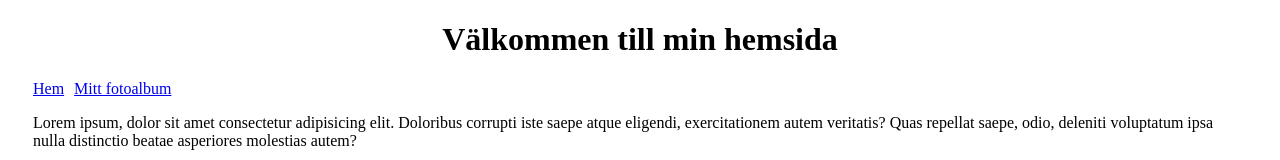
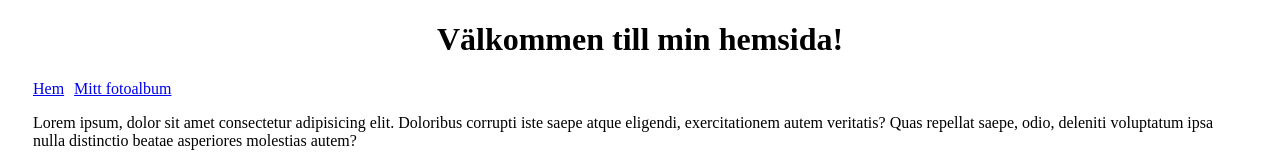
Before and after one commit to pattzor/minhemsida, a plain HTML site: page index.html in a window 1280 px wide. Shown: the top 160 px of the page. Drawn offline with Linux system fonts and the light colour scheme.

Commit message:
Second commit

```diff
--- a/index.html
+++ b/index.html
@@ -6,7 +6,7 @@
   </head>
   <body>
     <header>
-      <h1>Välkommen till min hemsida</h1>
+      <h1>Välkommen till min hemsida!</h1>
       <nav>
         <ul>
           <li><a href="/">Hem</a></li>
```
